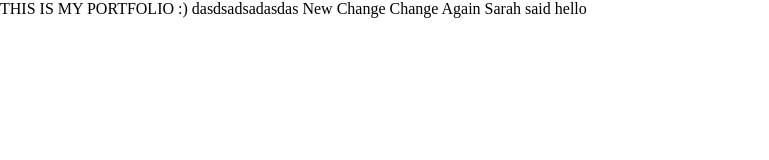
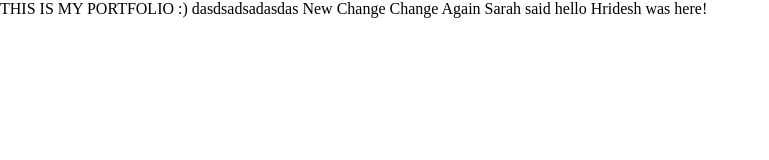
Before and after one commit to smtsuchi/padawans115_week1_day1_hw, a plain HTML site: page index.html in a window 1280 px wide. Shown: the whole page, without its empty margins (0-769 px from the left). Drawn offline with Linux system fonts and the light colour scheme.

Commit message:
Hridesh Commit

```diff
--- a/index.html
+++ b/index.html
@@ -12,5 +12,6 @@
     New Change
     Change Again
     Sarah said hello
+    Hridesh was here!
 </body>
 </html>
```
